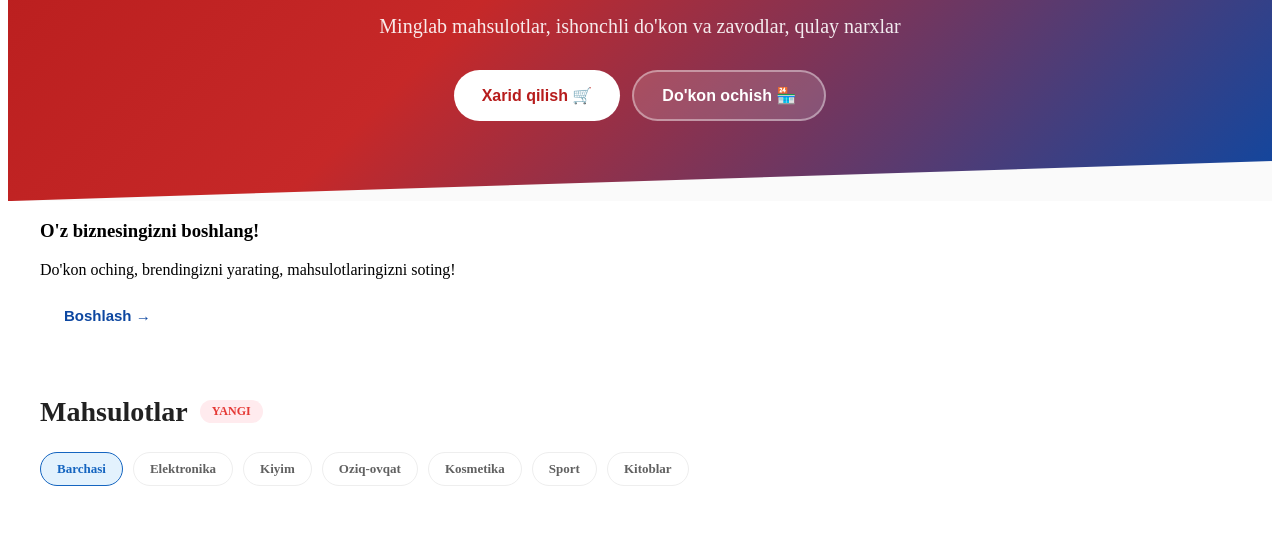
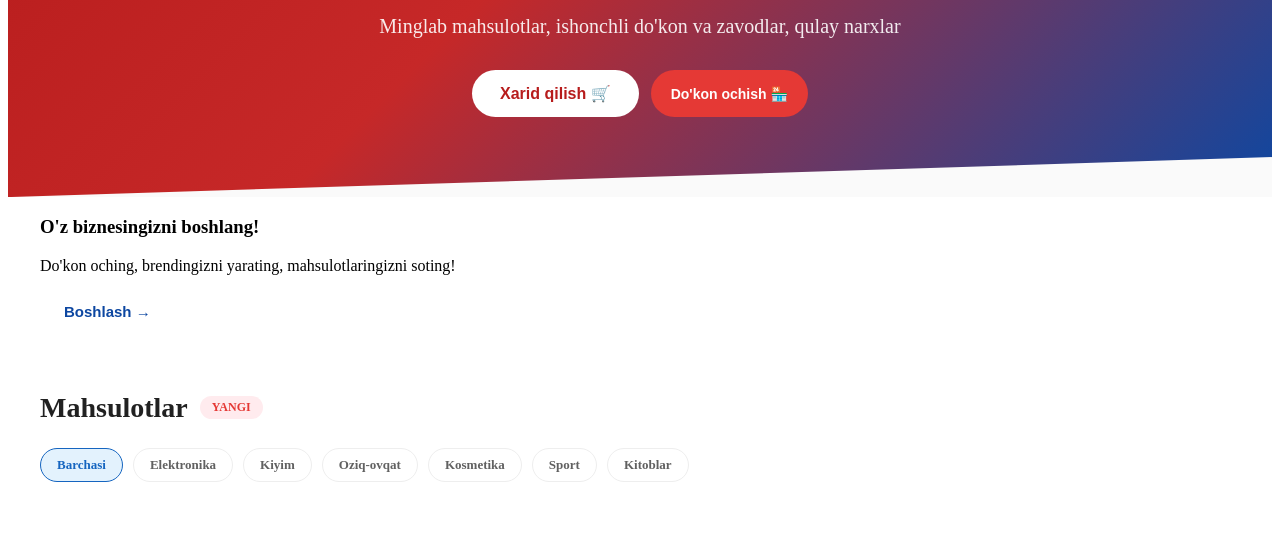
Before and after one commit to lemado-official/lemado-online-shop-netlify, a plain HTML site: page index.html in a window 1280 px wide. Shown: the part 255-800 px from the top of the page. Drawn offline with Linux system fonts and the light colour scheme; no server answers.

Commit message:
Update index.html

```diff
--- a/index.html
+++ b/index.html
@@ -214,7 +214,8 @@
       <p>Minglab mahsulotlar, ishonchli do'kon va zavodlar, qulay narxlar</p>
       <div class="hero-cta">
         <button class="btn" style="background:white;color:var(--red-dark);font-size:16px;padding:14px 28px" onclick="document.getElementById('products-section').scrollIntoView({behavior:'smooth'})">Xarid qilish 🛒</button>
-        <button class="btn" style="background:rgba(255,255,255,0.15);color:white;border:2px solid rgba(255,255,255,0.4);font-size:16px;padding:14px 28px" onclick="openStoreCreation()">Do'kon ochish 🏪</button>
+       <!-- Bosh sahifadagi tugma -->
+        <button id="main-store-btn" class="btn btn-red" onclick="handleMainStoreBtn()">Do'kon ochish 🏪</button>
       </div>
     </div>
 
```
